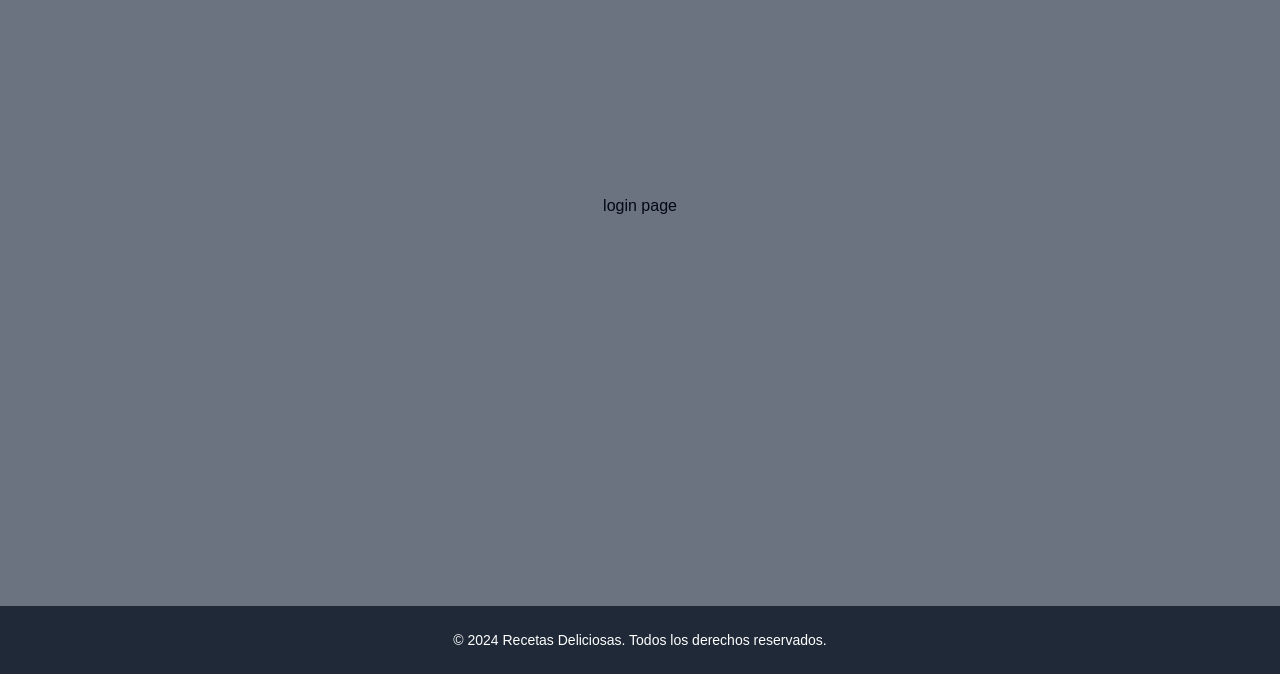
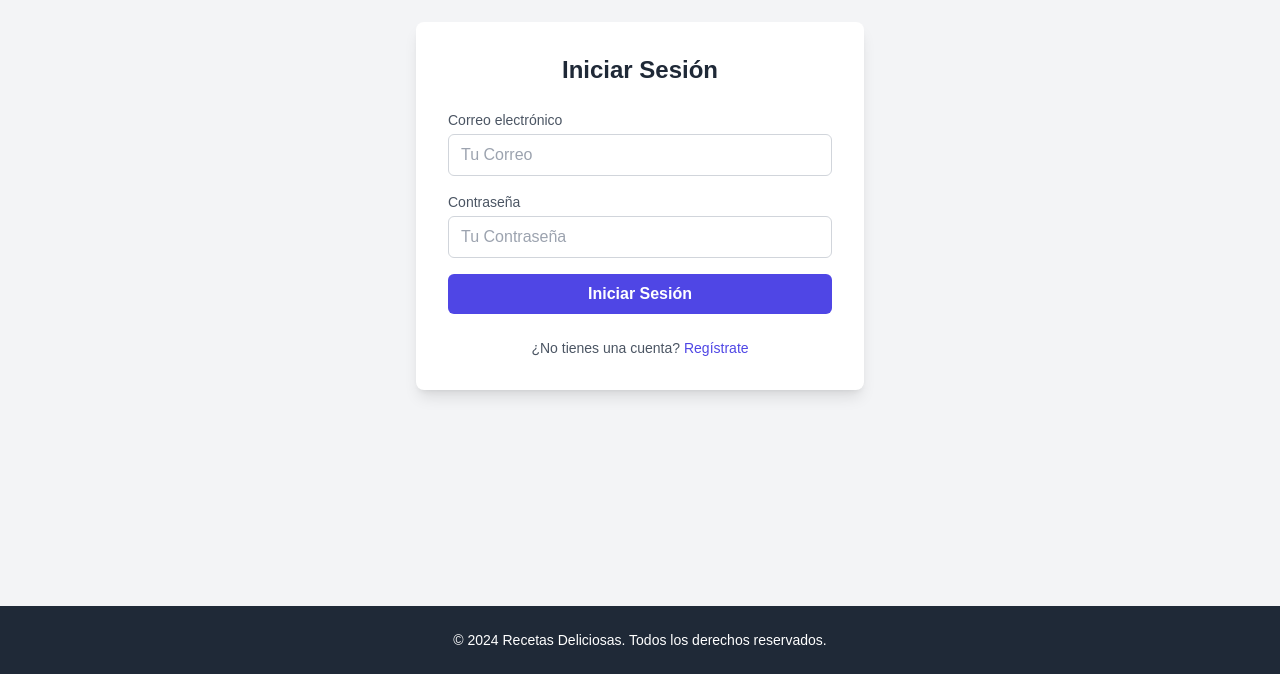
Before and after one commit to MartinaC181/Frontend_AppRecetas, a Next.js app: page /login in a window 1280 px wide. Shown: the part 194-868 px from the top of the page. Built offline with nearby package versions, Linux system fonts and the light colour scheme.

Commit message:
agregacion de login page y modificacion de estilos

```diff
--- /dev/null
+++ b/src/app/(auth)/login/actions.ts
@@ -0,0 +1,39 @@
+"use server";
+
+import { redirect } from "next/navigation";
+
+export async function handleLogin(formData: FormData) {
+  const email = formData.get("email");
+  const password = formData.get("password");
+
+  // console.log("Datos que recibe del formulario", { email, password });
+
+  if (!email || !password) {
+    throw new Error("Ambos campos son obligatorios.");
+  }
+
+  const user = { email, password };
+
+  try {
+    const request = await fetch("http://localhost:4000/api/users/login", {
+      body: JSON.stringify(user),
+      method: "POST",
+      headers: {
+        "Content-Type": "application/json",
+      },
+    });
+
+    // console.log("respuesta de la API:", request);
+
+    if (request.ok) {
+      console.log("Login exitoso. Redirigiendo...");
+      redirect("/home");
+    } else {
+      const errorResponse = await request.json();
+      // console.error("Error en la API:", errorResponse);
+      throw new Error(errorResponse.message || "Error en el login");
+    }
+  } catch (error) {
+    throw error;
+  }
+}
--- a/src/app/(auth)/login/page.tsx
+++ b/src/app/(auth)/login/page.tsx
@@ -1,9 +1,56 @@
+"use client";
 
+import { useState } from "react";
+import { handleLogin } from "./actions";
 
-export default function Home() {
+export default function Login() {
+  const [errorMessage, setErrorMessage] = useState<string | null>(null);
+
+  const onSubmit = async (e: React.FormEvent<HTMLFormElement>) => {
+    e.preventDefault();
+    const formData = new FormData(e.currentTarget);
+
+    try {
+      await handleLogin(formData);
+    } catch (error: any) {
+      setErrorMessage(error.message);
+    }
+  };
+
   return (
-      <div className="bg-gray-500 min-h-screen flex items-center justify-center">
-        <h1>login page</h1>
+    <div className="flex items-center justify-center min-h-screen bg-gray-100">
+      <div className="w-full max-w-md p-8 space-y-6 bg-white rounded-lg shadow-lg">
+        <h2 className="text-2xl font-bold text-center text-gray-800">Iniciar Sesión</h2>
+        <form onSubmit={onSubmit} className="space-y-4">
+          <div>
+            <label className="block text-sm font-medium text-gray-600">Correo electrónico</label>
+            <input
+              type="email"
+              name="email"
+              placeholder="Tu Correo"
+              required
+              className="w-full px-3 py-2 mt-1 text-white border border-gray-300 rounded-md focus:outline-none focus:border-indigo-500"></input>
+          </div>
+          <div>
+            <label className="block text-sm font-medium text-gray-600">Contraseña</label>
+            <input
+              type="password"
+              name="password"
+              placeholder="Tu Contraseña"
+              required
+              className="w-full px-3 py-2 mt-1 text-white border border-gray-300 rounded-md focus:outline-none focus:border-indigo-500"></input>
+          </div>
+          <button
+            type="submit"
+            className="w-full py-2 font-semibold text-white bg-indigo-600 rounded-md hover:bg-indigo-700 focus:outline-none focus:ring-2 focus:ring-indigo-500"
+          >
+            Iniciar Sesión
+          </button>
+        </form>
+        <p className="text-sm text-center text-gray-600">
+          ¿No tienes una cuenta? <a href="/new-account" className="text-indigo-600 hover:underline">Regístrate</a>
+        </p>
       </div>
+    </div>
   );
 }
--- a/src/app/home/page.tsx
+++ b/src/app/home/page.tsx
@@ -4,14 +4,16 @@ import DataCarousel from "@/components/recipe/data/dataCarousel";
 
 export default function HomePage() {
     return (
-        <div>
+        <div className="flex flex-col min-h-screen">
             <Navbar />
 
-            <div className="flex flex-col justify-between items-center">
+            <div className="flex flex-col justify-between items-center flex-1 p-8">
                 <div className="flex flex-col md:flex-row justify-center items-center mb-8 space-y-4 md:space-y-0 md:space-x-4">
                     <DataCarousel />
                     <div className="flex-shrink-0 h-full w-full max-w-md md:max-w-lg lg:max-w-xl">
-                        <img src="https://content.clara.es/medio/2021/02/11/100-recetas-saludables-con-5-ingredientes-pescado_819c7ea7_1280x720.jpg" alt="Image next to form" className="w-full h-full rounded-lg shadow-lg object-cover" />
+                        <img src="https://content.clara.es/medio/2021/02/11/100-recetas-saludables-con-5-ingredientes-pescado_819c7ea7_1280x720.jpg"
+                        alt="Image next to form"
+                        className="w-full h-full rounded-lg shadow-lg object-cover" />
                     </div>
                 </div>
                 <div className="flex flex-col md:flex-row justify-center items-center">
--- a/src/app/layout.tsx
+++ b/src/app/layout.tsx
@@ -28,7 +28,7 @@ export default function RootLayout({
   return (
     <html lang="en">
       <body
-        className={`${geistSans.variable} ${geistMono.variable} antialiased`}
+        className={`${geistSans.variable} ${geistMono.variable} antialiased flex min-h-screen flex-col w-full`}
       >
         <ThemeProvider
         attribute="class"
--- a/src/components/navbar/navbar.tsx
+++ b/src/components/navbar/navbar.tsx
@@ -1,12 +1,17 @@
 import Link from "next/link";
+import { ModeToggle } from "../dark-mode/buttomTheme";
 
 const navItems = [
     {
-        name: "Home",
+        label: "Home",
         route: "/home",
     },
     {
-        name: "Recipes",
+        label: "categories",
+        route: "/category",
+    },
+    {
+        label: "Recipes",
         route: "/recipe",
     },
 ]
@@ -14,14 +19,24 @@ const navItems = [
 
 export default function Navbar() {
     return (
-        <nav className="flex justify-center py-2 gap-4 items-center bg-slate-600 w-full ">
-            {navItems.map((item) => {
-                return (
-                    <Link key={item.name} href={item.route} className="w-100px rounded-md at-8 p-0 m-2 hover:underline">
-                        {item.name}
-                    </Link>
-                );
-            })}
+        <nav className="w-full flex justify-center items-center p-4 bg-slate-600">
+            <div className="flex justify-between items-center w-[1200px]">
+                <div className="flex flex-grow justify-center gap-4">
+                    {navItems.map((item) => (
+                        <Link
+                            key={item.label}
+                            href={item.route}
+                            className="text-xl w-100px rounded-md at-8 p-0 m-2 hover:underline"
+                        >
+                            {item.label}
+                        </Link>
+                    ))}
+                </div>
+
+                <div className="relative">
+                    <ModeToggle />
+                </div>
+            </div>
         </nav>
     );
 }
```
